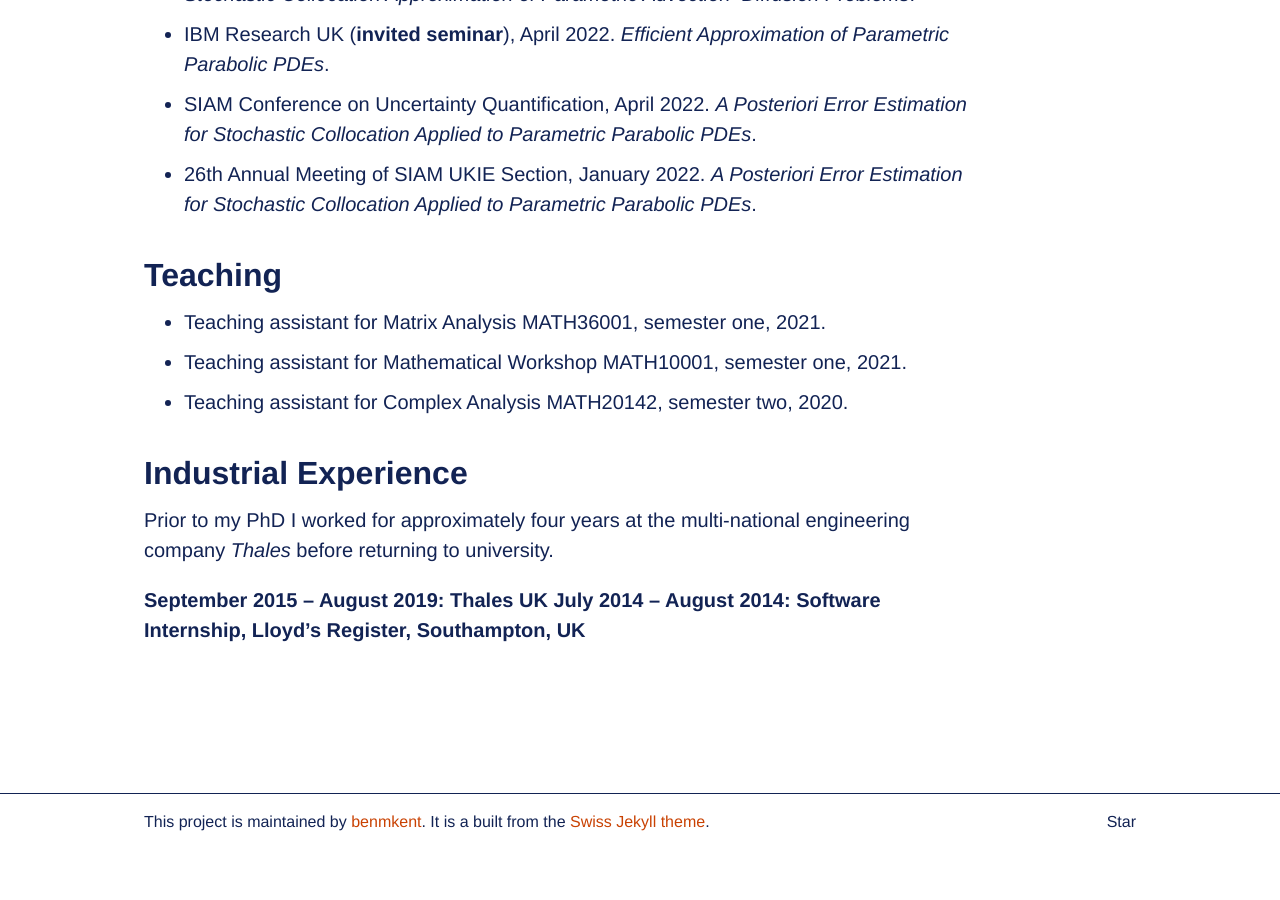
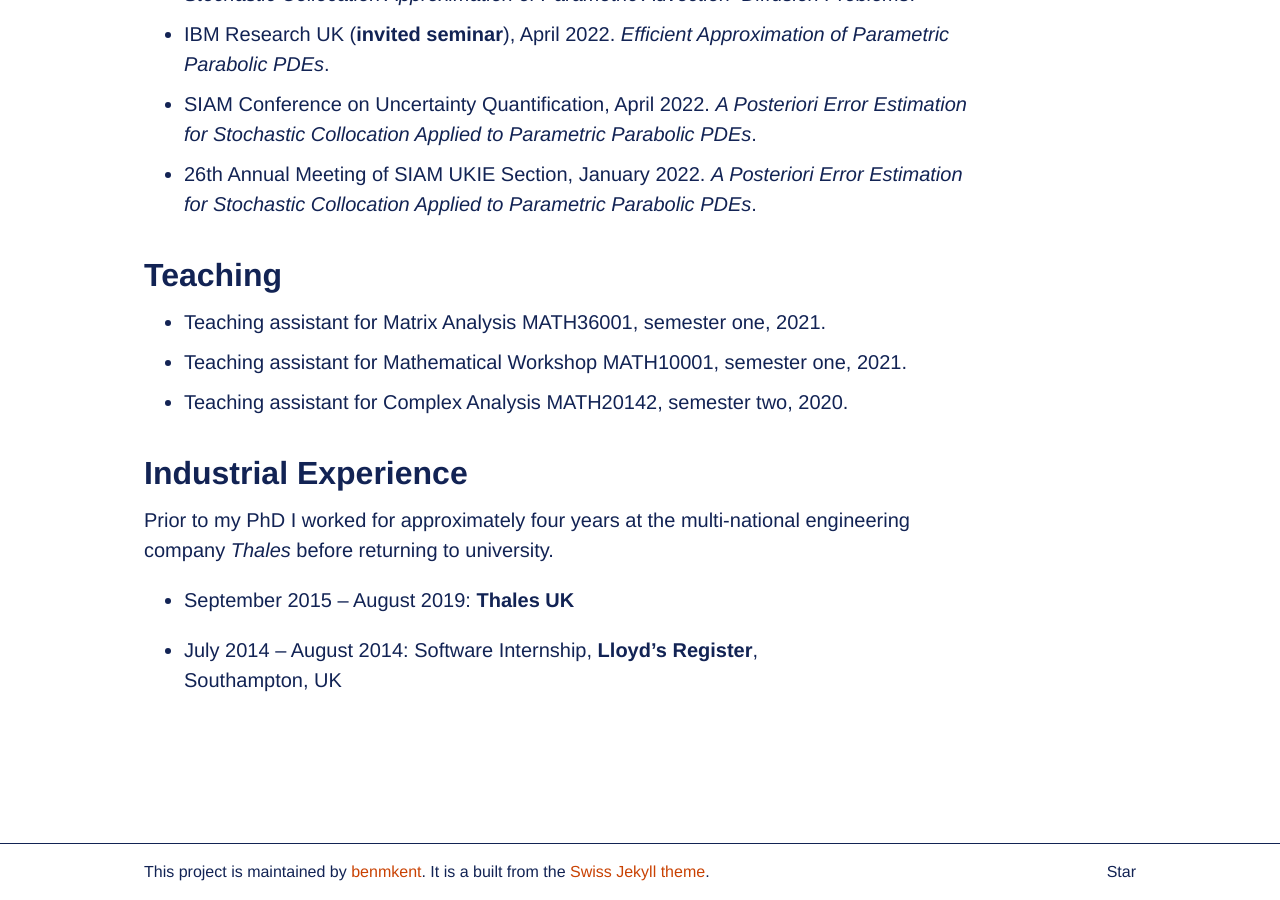
Before and after one commit to benmkent/benmkent.github.io, a Jekyll site: the page built from cv.md, in a window 1280 px wide and 900 px high, scrolled down 2482 px. Built offline with Jekyll 4.4.1, drawn with Linux system fonts in a browser that asks for light colours; before the commit the page ends 3332 px from its top, so only the background shows below that.

Commit message:
Update cv.md

```diff
--- a/cv.md
+++ b/cv.md
@@ -67,6 +67,6 @@ permalink: /cv/
 # Industrial Experience
 
 Prior to my PhD I worked for approximately four years at the multi-national engineering company *Thales* before returning to university.
+-    September 2015 – August 2019: **Thales UK**
 
-**September 2015 – August 2019: Thales UK**
-**July 2014 – August 2014: Software Internship, Lloyd’s Register, Southampton, UK**
+-    July 2014 – August 2014: Software Internship, **Lloyd’s Register**, Southampton, UK
```
